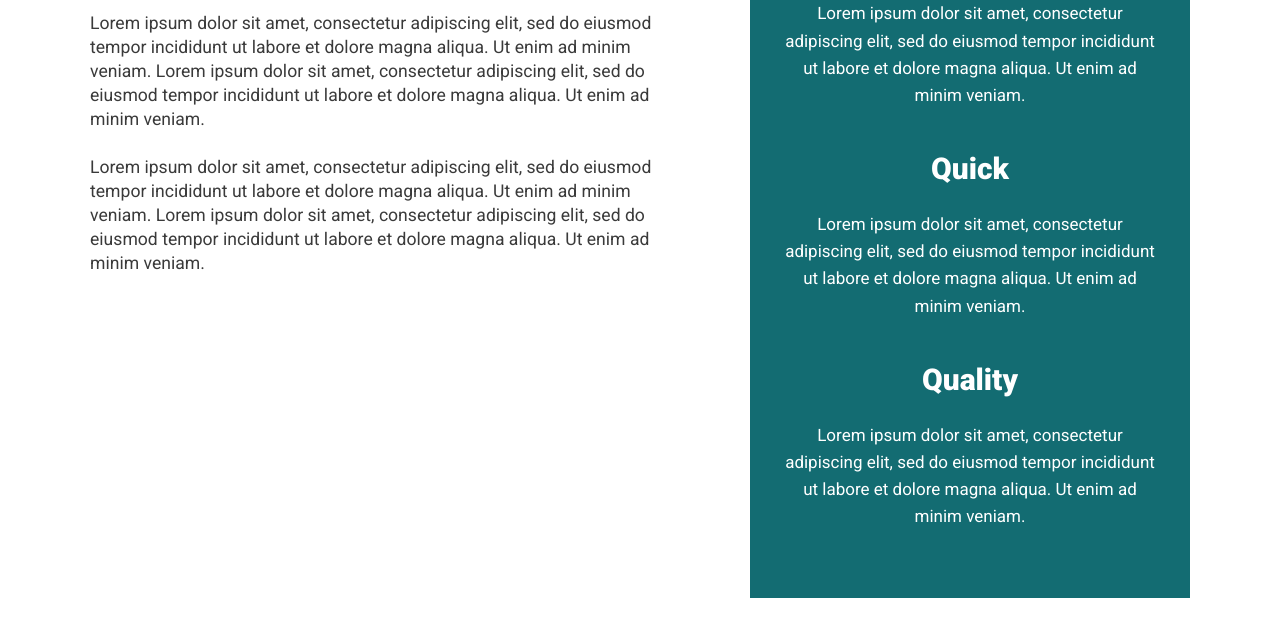
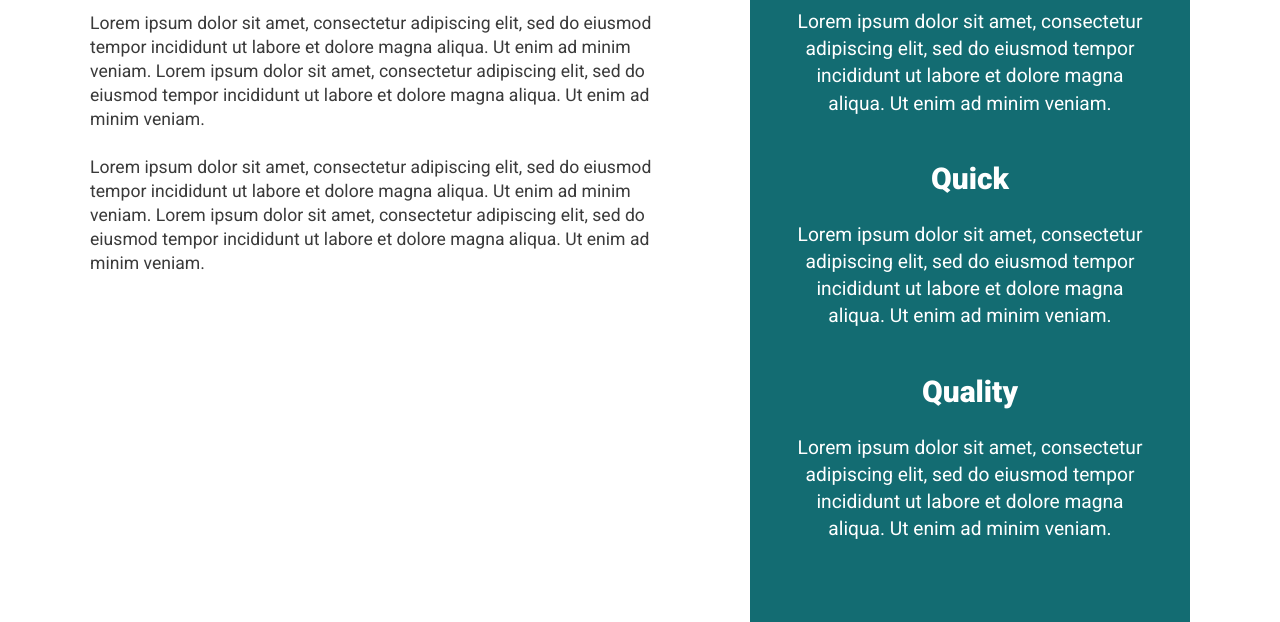
Before and after one commit to Angela-LJ/KP-Conquering-Responsive-Design, a plain HTML site: page Challenge 5/index.html in a window 1280 px wide. Shown: the part 674-1296 px from the top of the page. Before the commit the page ends 1272 px from the top, so only its background shows below. Drawn offline with Linux system fonts and the light colour scheme.

Commit message:
adjustments to challenge 5

```diff
--- a/Challenge 5/style.css
+++ b/Challenge 5/style.css
@@ -121,7 +121,6 @@ h1 {
     color: white;
     text-align: center;
     padding: 2em;
-    font-size: 17px;
     width: 40%;
 }
 
@@ -132,4 +131,5 @@ h1 {
 .side__text p {
     padding-bottom: 1em;
     line-height: 1.7rem;
+    font-size: 1.2rem;
 }
```
